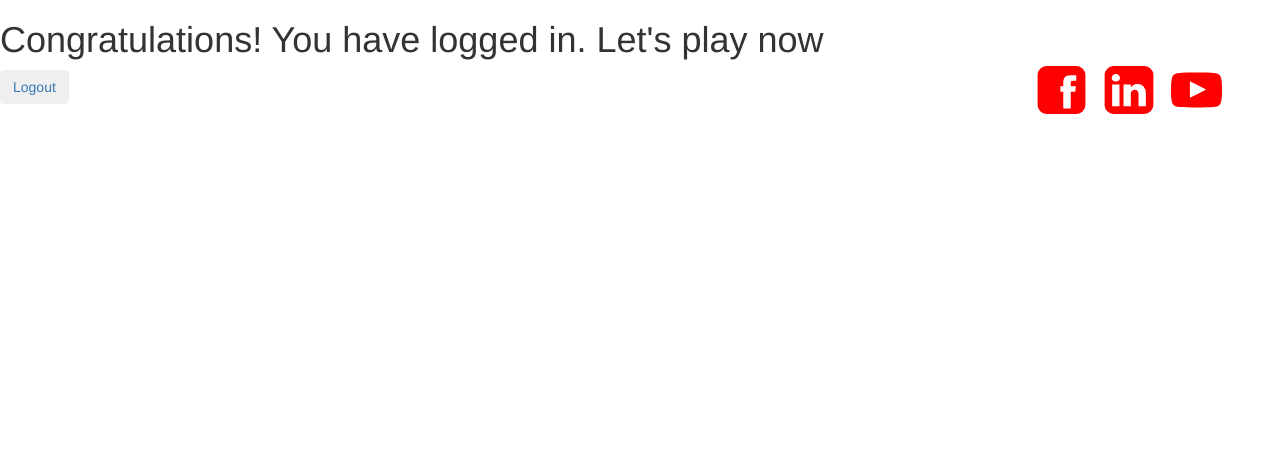
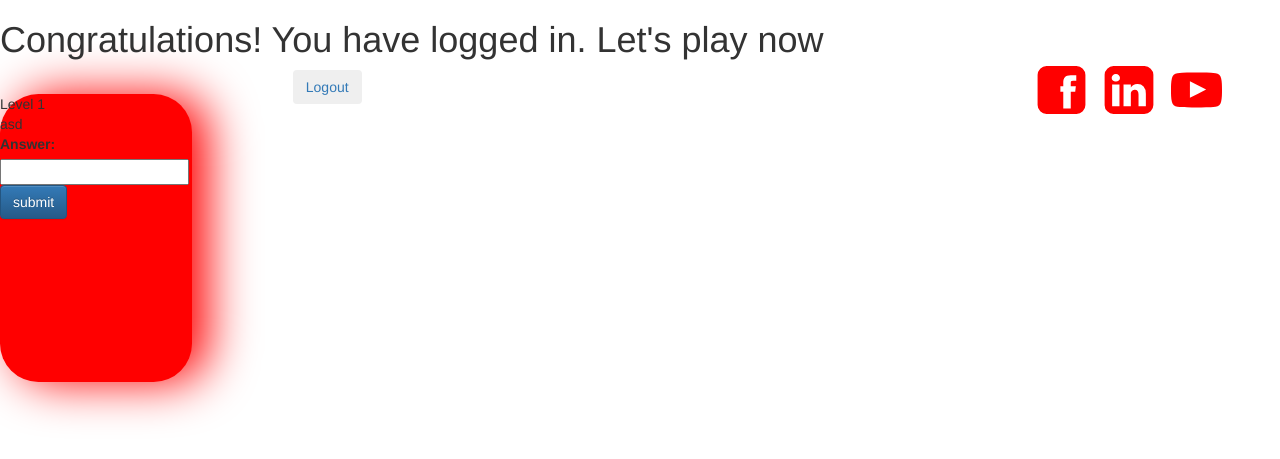
Before and after one commit to vittesharora/SARCasm., a Django app: page /play in a window 1280 px wide. Shown: the top 459 px of the page. Run offline with Django 3.2, Linux system fonts and the light colour scheme; a user stored in the database is signed in; data comes from the database, SQL or seed files in the repository; both versions use the stored data as it was after the commit; some libraries are stand-ins or nearby versions.

Commit message:
New Repo created

```diff
--- /dev/null
+++ b/SARCasm/game/forms.py
@@ -0,0 +1,8 @@
+from django import forms
+
+# Import models
+
+from .models import Level
+
+class LevelForm(forms.Form):
+	answer = forms.CharField(label="Answer")
--- a/SARCasm/game/templates/game/play.html
+++ b/SARCasm/game/templates/game/play.html
@@ -2,4 +2,22 @@
 {% block content %}
 	<h1>Congratulations! You have logged in. Let's play now</h1>
 		<a href="{% url 'logout' %}"> <button class="btn btn-outline-info" type="submit">Logout</button></a>
+		<div class="card">
+
+			<!-- HINT -->
+			<!-- {{level.hint}} -->
+
+				{% if level.image.url is not None %}
+			 <div class="card-img"> <img src={{level.image.url}} class="img-responsive"> </div>{% endif %}
+
+				<div class="question">
+					<div class="title"> Level {{level.level_id}} </div>
+					<div class="sub-title"> {{level.question}} </div>
+				<form method="POST" action=""> {% csrf_token %} {{form}}
+						<input type="submit" value="submit" name="" class="btn btn-primary">
+				</form>
+		</div>
+				</div>
+		</div>
+
 {% endblock %}
--- a/SARCasm/game/urls.py
+++ b/SARCasm/game/urls.py
@@ -1,9 +1,9 @@
 from django.urls import path
 from .import views
+from .views import Play
 
 urlpatterns=[
 	path('',views.home, name='game-home'),
-	path('play',views.play, name='play'),
+	path('play',Play.as_view(), name='play'),
 	path('prize',views.prize, name='prize'),
-
 ]
--- a/SARCasm/game/views.py
+++ b/SARCasm/game/views.py
@@ -1,5 +1,14 @@
 from django.shortcuts import render
 from django.contrib.auth.decorators import login_required
+from django.contrib.auth.mixins import LoginRequiredMixin
+from django.views import View
+from django.contrib.auth.models import User
+from .models import Level
+from .forms import LevelForm
+from django.shortcuts import redirect
+from django.utils import timezone
+from django.urls import reverse
+# from django.contrib.sites.models import Site	# To get location of current domain
 # Create your views here.
 def home(request):
 	return render(request, 'game/home.html',{})
@@ -7,6 +16,51 @@ def home(request):
 def prize(request):
 	return render(request, 'game/prizes.html',{})
 
-@login_required
-def play(request):
-	return render(request, 'game/play.html',{})
+class Play(LoginRequiredMixin, View) :
+	login_url = '/login/'
+	redirect_field_name = '/play/'
+
+	# Form field for the level
+	form_class = LevelForm
+
+
+	def get(self, request, *args, **kwargs):
+		"""
+		GET Request
+		1. get the current user by the request.user
+		2. find their current level and return the question accordingly
+		"""
+		cur_user = User.objects.get(id=request.user.id)
+		# if cur_user.profile.is_banned:
+		# 	return render(request,'home.html')
+
+		cur_level = cur_user.player.current_level
+		form = self.form_class()
+		context = {
+			'level' : cur_level,
+			'form' : form,
+		}
+		return render(request,'game/play.html',context)   #{{form|crispy}} crispy form was removed try to add it back
+
+
+	def post(self,request, *args, **kwargs):
+		"""
+		POST request
+		1. Get the current user and their answer
+		2. If the answer is correct, update the level
+		"""
+		cur_user = User.objects.get(id=request.user.id)
+		cur_level = cur_user.player.current_level
+		form = self.form_class(request.POST)
+		if form.is_valid():
+			ans = form.cleaned_data.get('answer')
+			if ans == cur_level.answer:
+				level_number = cur_user.player.current_level.level_id
+				try:
+					cur_user.player.current_level = Level.objects.get(level_id = level_number + 1)
+					cur_user.player.current_level_time = timezone.now()
+					cur_user.player.save()
+				except:
+					pass
+
+		return redirect(reverse('play'))
```
Also changed, not shown: SARCasm/db.sqlite3.
